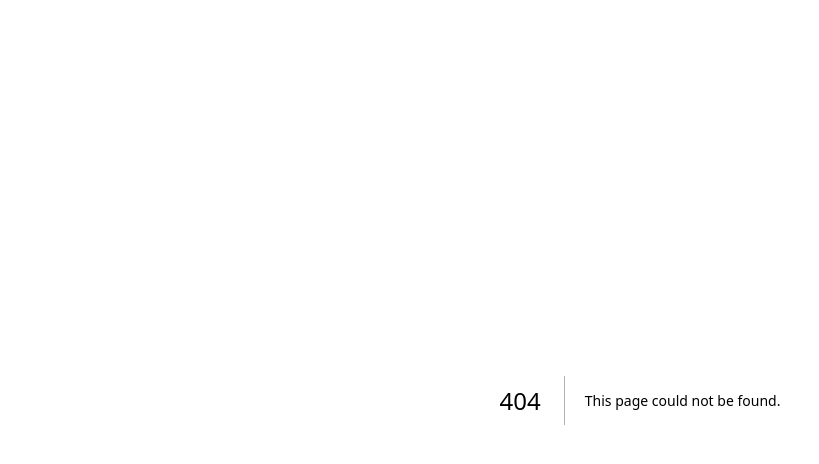
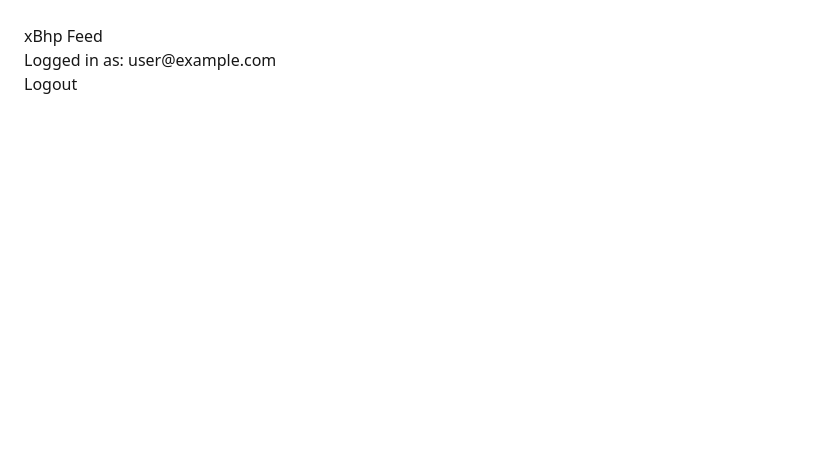
Before and after one commit to mananxbhp/xBhp, a Next.js app in the folder web/: page /feed in a window 1280 px wide. Before the commit this address had no page. Shown: the top 464 px of the page, without its empty margins (0-819 px from the left). Built offline with nearby package versions, Linux system fonts and the light colour scheme; no server answers; sample sign-in values are in the browser's storage.

Commit message:
Create page.tsx

```diff
--- /dev/null
+++ b/web/src/app/feed/page.tsx
@@ -0,0 +1,26 @@
+"use client";
+
+import { useEffect, useState } from "react";
+import { onAuthStateChanged, signOut } from "firebase/auth";
+import { auth } from "@/lib/firebaseClient";
+import { useRouter } from "next/navigation";
+
+export default function FeedPage() {
+  const router = useRouter();
+  const [email, setEmail] = useState("");
+
+  useEffect(() => {
+    return onAuthStateChanged(auth, (u) => {
+      if (!u) router.push("/login");
+      else setEmail(u.email ?? "");
+    });
+  }, [router]);
+
+  return (
+    <main style={{ padding: 24, fontFamily: "system-ui" }}>
+      <h1>xBhp Feed</h1>
+      <p>Logged in as: {email}</p>
+      <button onClick={() => signOut(auth)}>Logout</button>
+    </main>
+  );
+}
```
